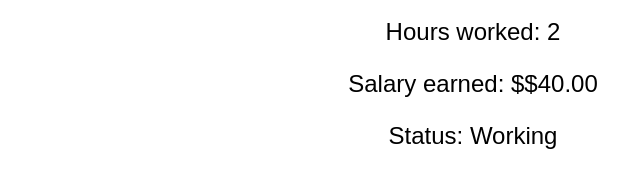
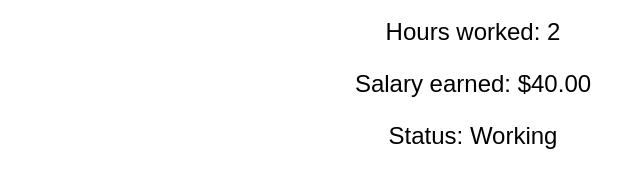
Before and after one commit to ttb3ar/overtime, a plain HTML site: page index.html in a window 1280 px wide. Both pictures are taken after a click on the button "salaryman". Shown: the part 342-530 px from the top of the page, 167-807 px from the left. Drawn offline with Linux system fonts and the light colour scheme.

Commit message:
Update index.html

```diff
--- a/index.html
+++ b/index.html
@@ -23,7 +23,7 @@
         <div id="game-screen" style="display: none;">
             <h2>Mode: <span id="selected-mode"></span></h2>
             <p>Hours worked: <span id="hours">0</span></p>
-            <p>Salary earned: $<span id="salary">0.00</span></p>
+            <p>Salary earned: <span id="salary">0.00</span></p>
             <p>Status: <span id="status">Working</span></p>
         </div>
     </div>
```
